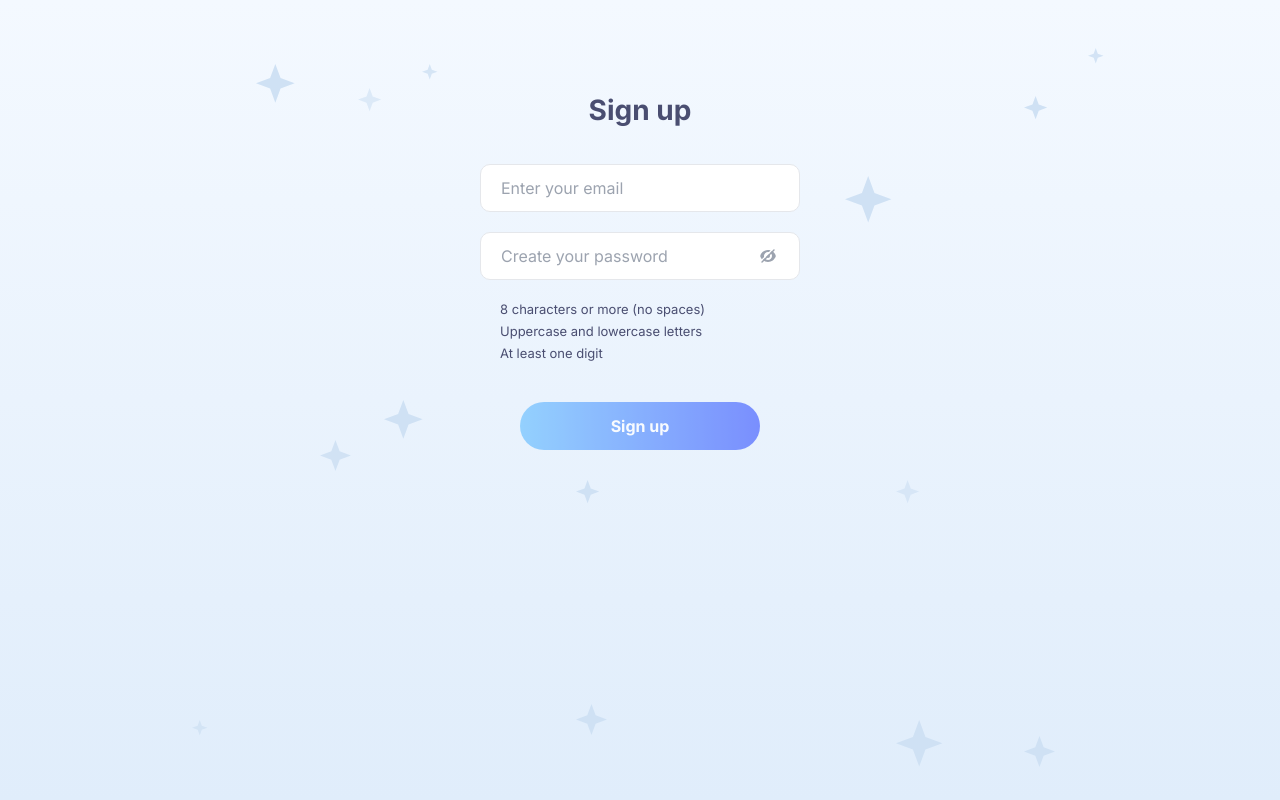
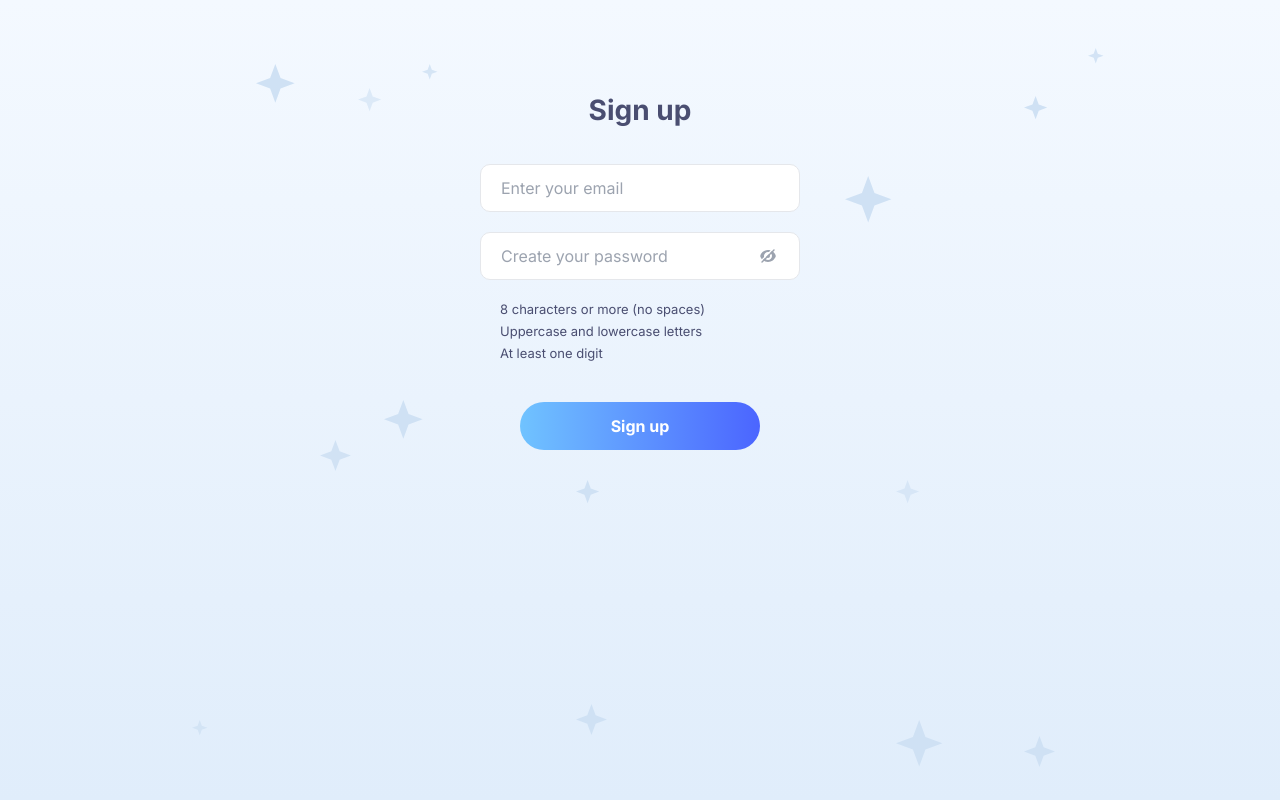
Before and after one commit to dusaniuk/auth-form-react-tailwind, a React (Vite) app: page / in a window 1280 px wide. Built offline with nearby package versions, Linux system fonts and the light colour scheme.

Commit message:
fix: don't disable sign up button when form isn't valid

```diff
--- a/src/app/auth/SignUpForm/SignUpForm.tsx
+++ b/src/app/auth/SignUpForm/SignUpForm.tsx
@@ -104,13 +104,7 @@ export function SignUpForm() {
             />
           </div>
         </div>
-        <Button
-          className="mt-10"
-          type="submit"
-          variant="primary"
-          fullWidth
-          disabled={!form.dirty || !form.isValid}
-        >
+        <Button className="mt-10" type="submit" variant="primary" fullWidth>
           Sign up
         </Button>
       </form>
```
